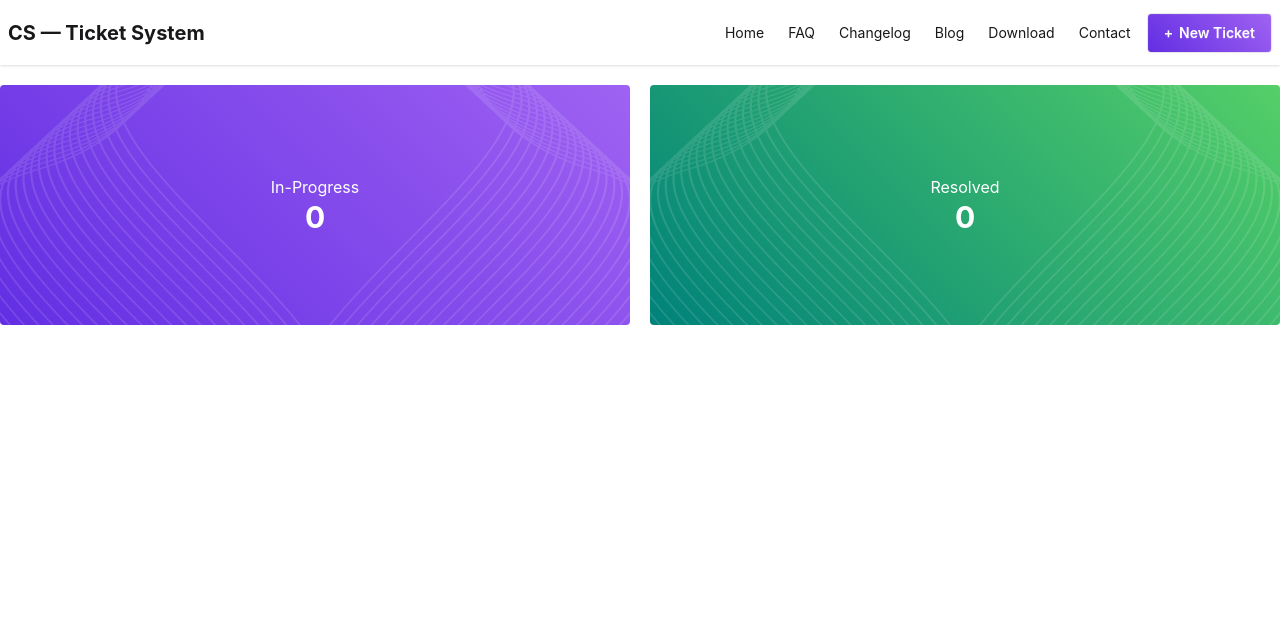
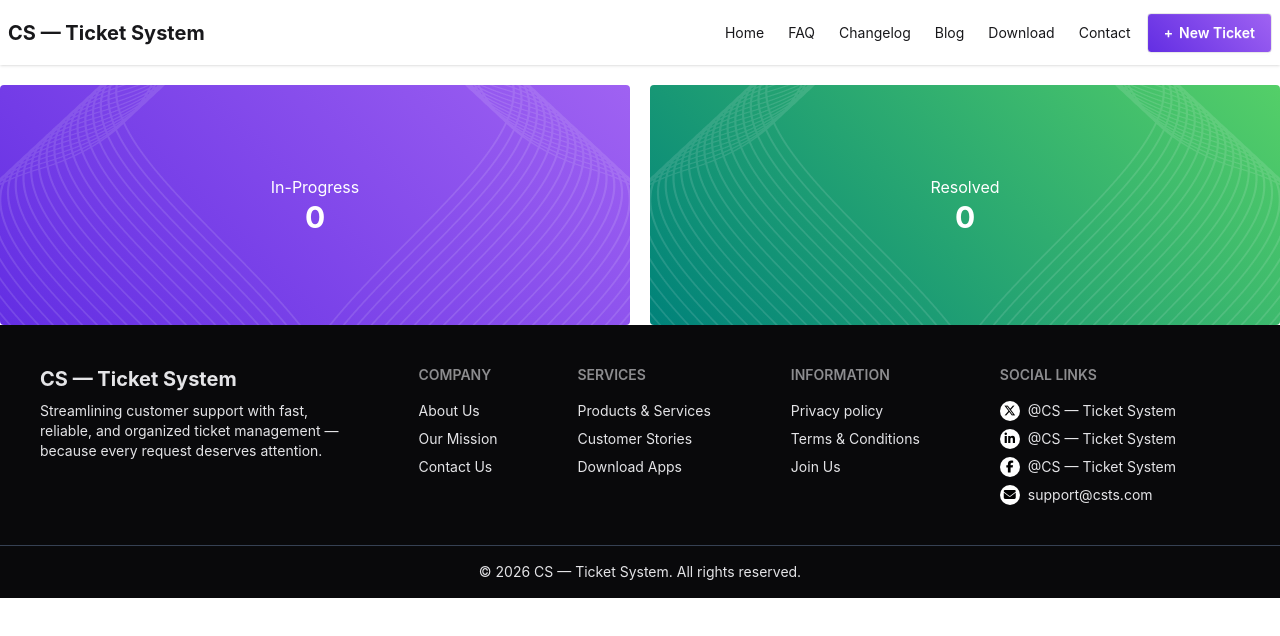
Before and after one commit to MahmudaJahan99/Customer-Support-Zone, a React (Vite) app: page / in a window 1280 px wide. Shown: the top 636 px of the page. Built offline with nearby package versions, Linux system fonts and the light colour scheme.

Commit message:
footer designed

```diff
--- a/index.html
+++ b/index.html
@@ -5,6 +5,8 @@
     <link rel="icon" type="image/svg+xml" href="/vite.svg" />
     <meta name="viewport" content="width=device-width, initial-scale=1.0" />
     <title>customer-support-zone</title>
+
+    <script src="https://kit.fontawesome.com/9e9f20c427.js" crossorigin="anonymous"></script>
   </head>
   <body>
     <div id="root"></div>
--- a/src/App.jsx
+++ b/src/App.jsx
@@ -1,4 +1,5 @@
 import './App.css'
+import Footer from './components/Footer/Footer'
 import Header from './components/Header/Header'
 import Hero from './components/Hero/Hero'
 
@@ -14,6 +15,13 @@ function App() {
         </section>
       </header>
 
+      <main>
+
+      </main>
+
+      <footer>
+        <Footer />
+      </footer>
     </>
   )
 }
--- /dev/null
+++ b/src/components/Footer/Footer.jsx
@@ -0,0 +1,72 @@
+const Footer = () => {
+    return (
+        <div>
+            <div className="footer sm:footer-horizontal bg-neutral text-neutral-content p-10">
+                <aside className="">
+                    <p>
+                        <a href="#" className="text-xl font-bold">CS — Ticket System</a>
+                    </p>
+                    <p>Streamlining customer support with fast, <br />reliable, and organized ticket management — <br />
+                        because every request deserves attention.</p>
+                </aside>
+
+                <nav>
+                    <h6 className="footer-title">Company</h6>
+                    <a className="link link-hover">About Us</a>
+                    <a className="link link-hover">Our Mission</a>
+                    <a className="link link-hover">Contact Us</a>
+                </nav>
+
+                <nav>
+                    <h6 className="footer-title">Services</h6>
+                    <a className="link link-hover">Products & Services</a>
+                    <a className="link link-hover">Customer Stories</a>
+                    <a className="link link-hover">Download Apps</a>
+                </nav>
+
+                <nav>
+                    <h6 className="footer-title">Information</h6>
+                    <a className="link link-hover">Privacy policy</a>
+                    <a className="link link-hover">Terms & Conditions</a>
+                    <a className="link link-hover">Join Us</a>
+                </nav>
+
+                <nav>
+                    <h6 className="footer-title">Social Links</h6>
+                    <a className="link link-hover flex items-center gap-2">
+                        <div className="w-5 h-5 bg-white rounded-full flex items-center justify-center text-black text-xs">
+                            <i className="fa-brands fa-x-twitter"></i>
+                        </div>
+                        @CS — Ticket System
+                    </a>
+
+                    <a className="link link-hover flex items-center gap-2">
+                        <div className="w-5 h-5 bg-white rounded-full flex items-center justify-center text-black text-xs">
+                            <i className="fa-brands fa-linkedin-in"></i>
+                        </div>
+                        @CS — Ticket System
+                    </a>
+                    <a className="link link-hover flex items-center gap-2">
+                        <div className="w-5 h-5 bg-white rounded-full flex items-center justify-center text-black text-xs">
+                            <i className="fa-brands fa-facebook-f"></i>
+                        </div>
+                        @CS — Ticket System
+                    </a>
+                    <a className="link link-hover flex items-center gap-2">
+                        <div className="w-5 h-5 bg-white rounded-full flex items-center justify-center text-black text-xs">
+                            <i className="fa-solid fa-envelope"></i>
+                        </div>
+                        support@csts.com
+                    </a>
+                </nav>
+            </div>
+            <div className="footer sm:footer-horizontal footer-center bg-neutral text-neutral-content p-4 border-t border-gray-700">
+                <aside>
+                    <p>© {new Date().getFullYear()} CS — Ticket System. All rights reserved.</p>
+                </aside>
+            </div>
+        </div>
+    );
+};
+
+export default Footer;
```
